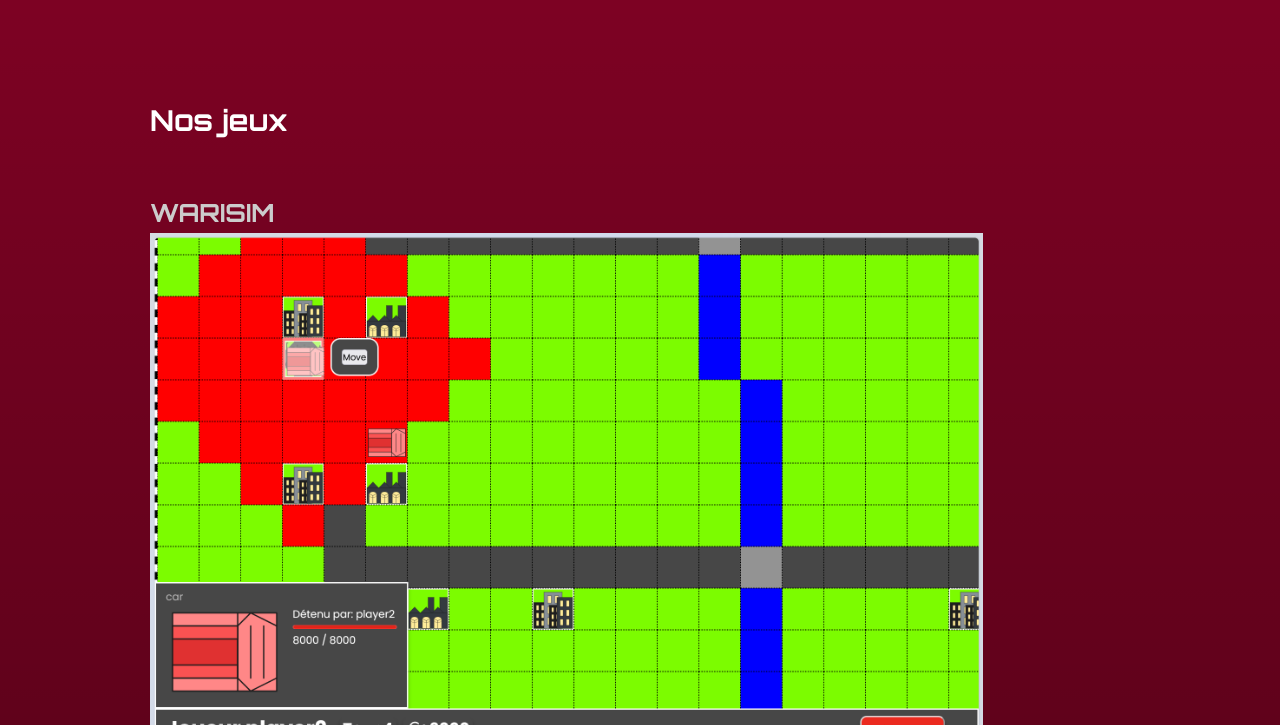
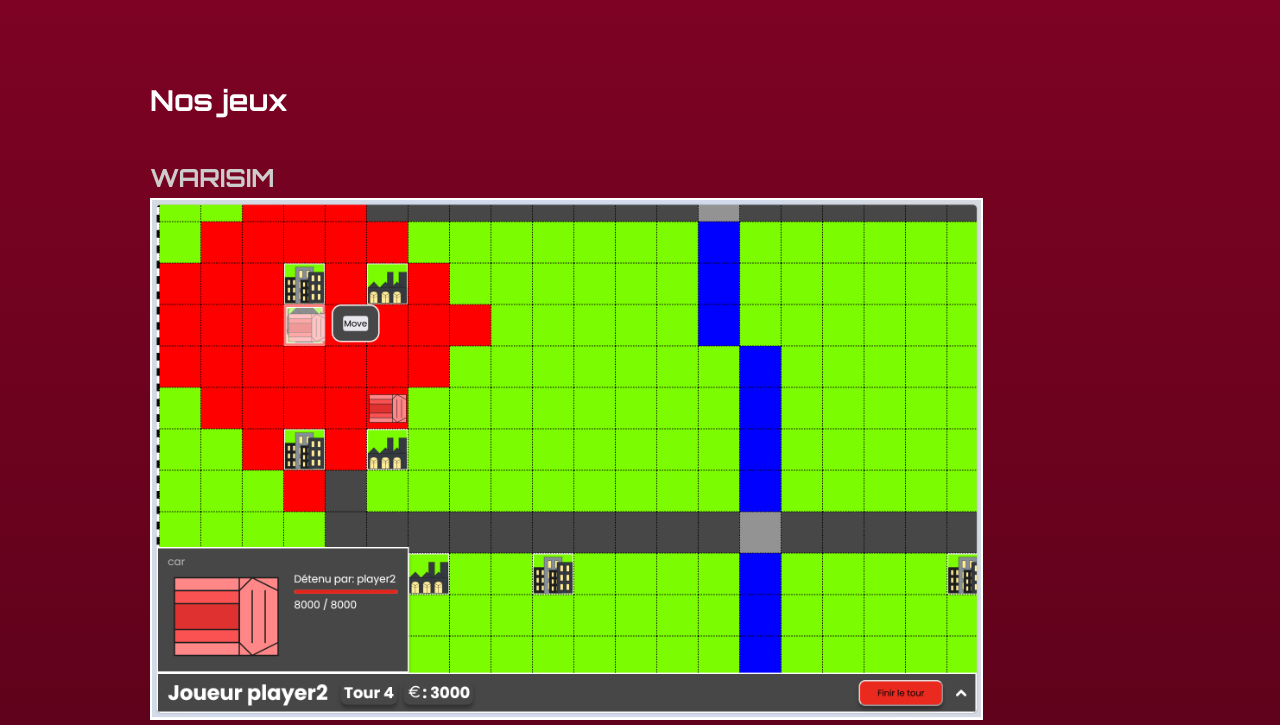
Before and after one commit to NoxXVI/Challenge-Web, a website: page games/index.html in a window 1280 px wide. Shown: the part 63-788 px from the top of the page. Drawn offline with Linux system fonts and the light colour scheme.

Commit message:
Small fix

```diff
--- a/games/index.html
+++ b/games/index.html
@@ -59,8 +59,8 @@
       </div>
     </div>
     <div class="blog-container">
+      <h1>Nos jeux</h1>
       <div class="blog-section">
-        <h1>Nos jeux</h1>
         <div id="warisim">
           <h2>WARISIM</h2>
           <img src="/rsc/warisim-example.png" alt="warisim">
--- a/style.css
+++ b/style.css
@@ -135,6 +135,10 @@ p {
   margin-top: 20px;
   gap: 20px;
 }
+.blog-section img {
+  border: 2px solid white;
+}
+
 .blog-section button {
   margin-top: 10px;
 }
```
